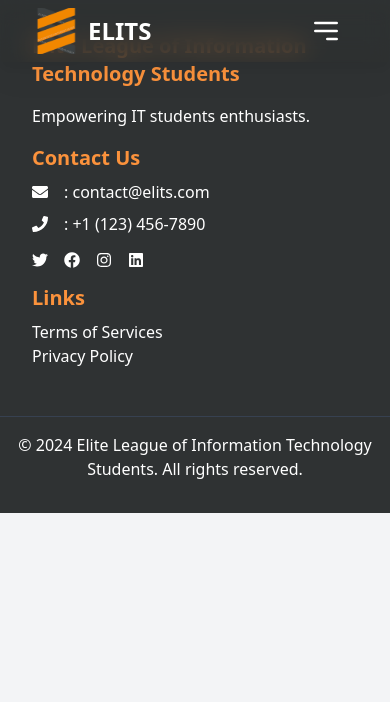
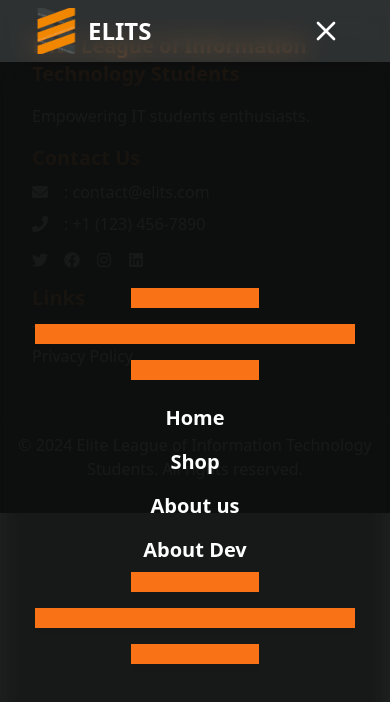
Before and after one commit to innoTech-Solutions/cvsu-elits, a Next.js app: page /form in a window 390 px wide. Both pictures are taken after a click on the icon 326 px from the left and 30 px from the top of the page. Shown: the top 702 px of the page. Built offline with nearby package versions, Linux system fonts and the light colour scheme.

Commit message:
finish the navbar

```diff
--- a/src/components/Landing Page/JoinUs.tsx
+++ b/src/components/Landing Page/JoinUs.tsx
@@ -55,7 +55,7 @@ const JoinUs = ({ className }: { className: string }) => {
                                 <button
                                     className="font-medium text-orange-500 transition-all duration-300 hover:text-orange-500/80"
                                 >
-                                    Apply Now
+                                    Join
                                 </button>
                             </div>
                         </div>
--- a/src/components/Navigation/Navigation.tsx
+++ b/src/components/Navigation/Navigation.tsx
@@ -1,10 +1,12 @@
 "use client";
 import React, { useState, useEffect } from "react";
 import Link from "next/link";
-import { Code, Code2 } from "lucide-react";
+import { Code2 } from "lucide-react";
+
 
 function Navigation() {
     const [isMobile, setIsMobile] = useState(false);
+    const [showDropdown, setShowDropdown] = useState(false);
 
     useEffect(() => {
         const handleResize = () => {
@@ -16,8 +18,17 @@ function Navigation() {
         return () => window.removeEventListener("resize", handleResize);
     }, []);
 
+    const toggleDropdown = () => {
+    setShowDropdown(!showDropdown);
+    };
+
+    const closeDropdown = () => {
+        setShowDropdown(false);
+    };
+
     return (
-        <nav className="bg-[#2F3233] bg-opacity-60 backdrop-blur-md flex items-center justify-between px-8 py-2 w-full drop-shadow-xl">
+        <div className="relative">
+            <nav className="bg-[#2F3233] bg-opacity-60 backdrop-blur-md flex items-center justify-between px-8 py-2 w-full drop-shadow-xl relative z-20">
                 <div className="flex items-center cursor-pointer">
                     {/* eslint-disable-next-line @next/next/no-img-element */}
                     <img src="logo.svg" alt="Logo" className="h-auto w-12 mr-2" />
@@ -26,7 +37,72 @@ function Navigation() {
                     </Link>
                 </div>
 
-            {!isMobile && (
+                {isMobile ? (
+                    <div className="mr-4 md:mr-10">
+                        <svg
+                            onClick={toggleDropdown}
+                            xmlns="http://www.w3.org/2000/svg"
+                            width="24"
+                            height="24"
+                            viewBox="0 0 24 24"
+                            className={`text-white w-8 h-8 cursor-pointer transition-transform duration-300 transform ${showDropdown ? "rotate-180" : ""}`}
+                        >
+                            <path
+                                fill="none"
+                                stroke="currentColor"
+                                strokeLinecap="round"
+                                strokeLinejoin="round"
+                                strokeWidth="2"
+                                d={showDropdown ? "M6 18L18 6M6 6l12 12" : "M4 6h16M4 12h16m-7 6h7"}
+                            />
+                        </svg>
+
+                        <div className={`absolute right-0 top-full bg-[#2F3233] bg-opacity-60 py-2 w-full h-screen transition-all duration-500 ${showDropdown ? "opacity-100" : "opacity-0"}`}>
+                            <div className="absolute inset-0 bg-black bg-opacity-70 backdrop-blur-md flex justify-center items-center">
+                                <div className="flex flex-col justify-center items-center z-10">
+                                    <div
+                                    className="bg-orange-500 h-5 w-32 mb-4"
+                                    />
+                                    <div
+                                    className="bg-orange-500 h-5 w-full mb-4"
+                                    />
+                                    <div
+                                    className="bg-orange-500 h-5 w-32 mb-4"
+                                    />
+                                    <Link href="/" onClick={closeDropdown}>
+                                        <span className="block text-white text-xl font-semibold cursor-pointer hover:text-orange-500 transition-colors duration-300 px-4 py-2">
+                                            Home
+                                        </span>
+                                    </Link>
+                                    <Link href="/shop" onClick={closeDropdown}>
+                                        <span className="block text-white text-xl font-semibold cursor-pointer hover:text-orange-500 transition-colors duration-300 px-4 py-2">
+                                            Shop
+                                        </span>
+                                    </Link>
+                                    <Link href="/aboutus" onClick={closeDropdown}>
+                                        <span className="block text-white text-xl font-semibold cursor-pointer hover:text-orange-500 transition-colors duration-300 px-4 py-2">
+                                            About us
+                                        </span>
+                                    </Link>
+                                    <Link href="/aboutdev" onClick={closeDropdown}>
+                                        <span className="block text-white text-xl font-semibold cursor-pointer hover:text-orange-500 transition-colors duration-300 px-4 py-2">
+                                            About Dev
+                                        </span>
+                                    </Link>
+                                    <div
+                                    className="bg-orange-500 h-5 w-32 mb-4"
+                                    />
+                                    <div
+                                    className="bg-orange-500 h-5 w-80 mb-4"
+                                    />
+                                    <div
+                                    className="bg-orange-500 h-5 w-32 mb-4"
+                                    />
+                                </div>
+                            </div>
+                        </div>
+                    </div>
+                ) : (
                     <>
                         <div className="gap-4 flex items-center">
                             <Link href="/">
@@ -55,30 +131,12 @@ function Navigation() {
                         </div>
                     </>
                 )}
-
-            <div className="mr-4 md:mr-10 md:hidden">
-                <svg
-                    xmlns="http://www.w3.org/2000/svg"
-                    width="24"
-                    height="24"
-                    viewBox="0 0 24 24"
-                    className="text-white w-8 h-8 cursor-pointer"
-                >
-                    <path
-                        fill="none"
-                        stroke="currentColor"
-                        strokeLinecap="round"
-                        strokeLinejoin="round"
-                        strokeWidth="2"
-                        d="M4 6h16M4 12h16m-7 6h7"
-                    />
-                </svg>
+            </nav>
         </div>
-        </nav>
     );
     }
 
-const NavigationWithSidebar: React.FC = () => {
+    const NavigationWithSidebar = () => {
         return (
             <div className="flex flex-col fixed w-full z-50">
                 <Navigation />
```
Lines whose indentation alone changed are shown as unchanged.
